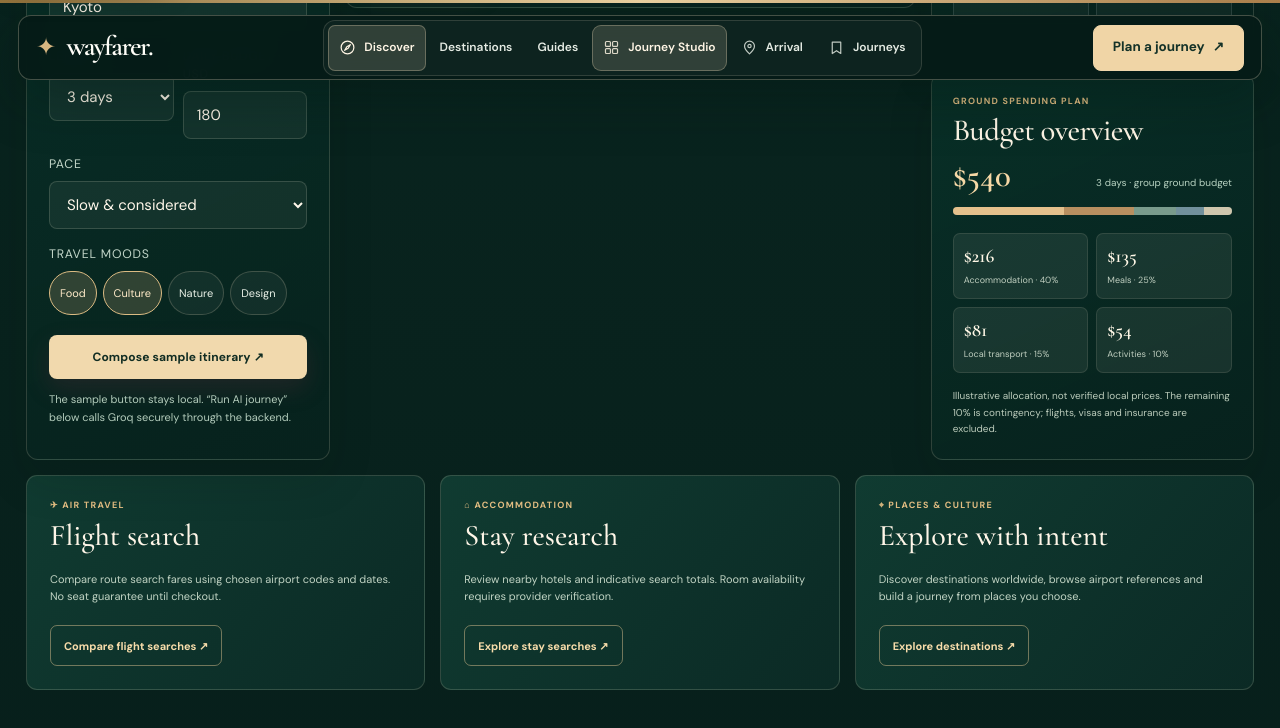
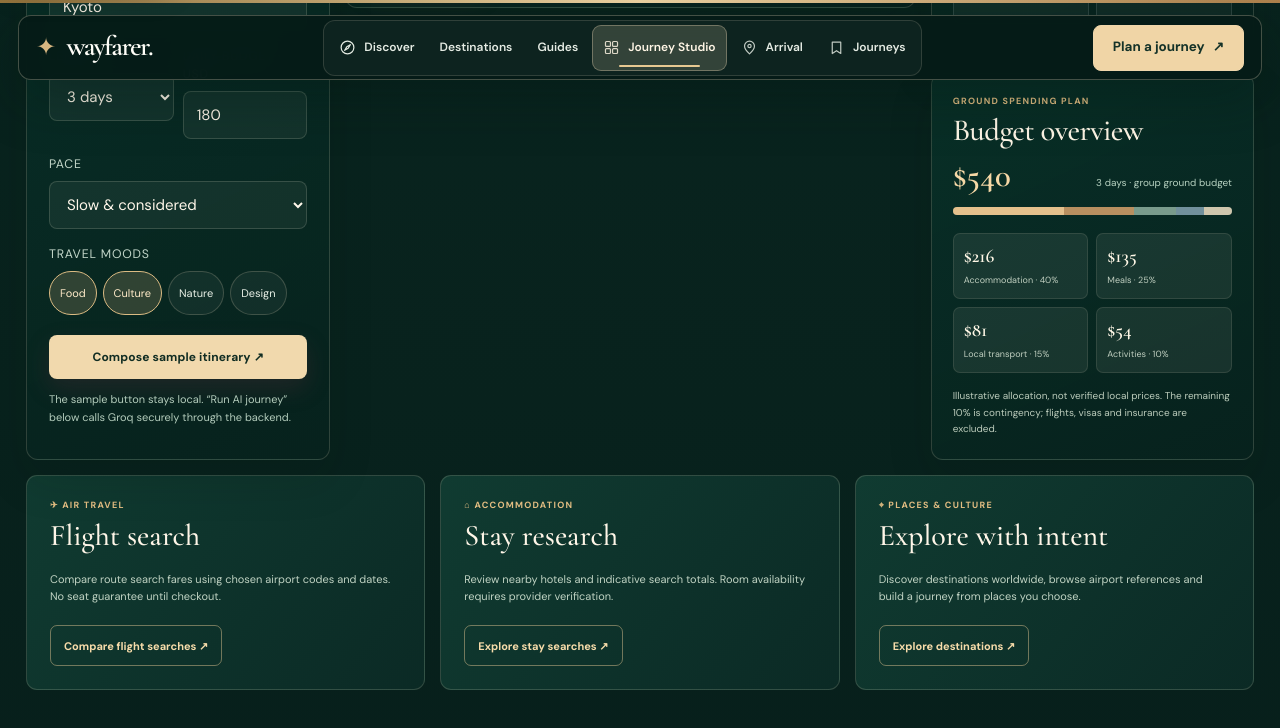
Before and after one commit to teldigi5-wq/wayfarer-world-travel, a website: page index.html in a window 1280 px wide. Both pictures are taken after a click on the button "Start exploring ↗". Shown: the part 1193-1921 px from the top of the page. Drawn offline with nearby package versions, Linux system fonts and the light colour scheme; a web font is replaced by a local one.

Commit message:
fix(nav): distinguish selected route from hover and touch states

```diff
--- a/premium-refinement.css
+++ b/premium-refinement.css
@@ -13,8 +13,28 @@
 .nav .brand{font-weight:600;flex-shrink:0}
 .nav .nav-links{margin-inline:auto;gap:3px;background:rgba(255,250,233,.035);border-color:rgba(252,241,213,.14);}
 .nav .nav-links button{font-size:clamp(.75rem,.86vw,.83rem);font-weight:600;letter-spacing:0;min-height:46px;padding:11px clamp(10px,1vw,17px);color:#e4ebe3;}
-.nav .nav-links button.active,.nav .nav-links button[aria-current="page"]{background:rgba(244,226,193,.15);color:#fff6e5;box-shadow:inset 0 0 0 1px rgba(245,225,189,.29);}
-.nav .nav-links button:hover:not(.active){color:#fff7e9;background:rgba(244,226,193,.09);}
+/* Only the actual route receives the active treatment.
+   Hover must never look like a second selected page, especially on touch. */
+.nav .nav-links button{position:relative;box-shadow:none;}
+.nav .nav-links button.active:not([aria-current="page"]){background:transparent;color:#e4ebe3;box-shadow:none;}
+.nav .nav-links button[aria-current="page"]{
+ background:rgba(244,226,193,.16);color:#fff6e5;
+ box-shadow:inset 0 0 0 1px rgba(245,225,189,.32);
+}
+.nav .nav-links button[aria-current="page"]::after{
+ content:"";position:absolute;bottom:4px;left:20%;right:20%;height:2px;
+ border-radius:2px;background:#e8c992;pointer-events:none;
+}
+@media(hover:hover) and (pointer:fine){
+ .nav .nav-links button:hover:not([aria-current="page"]){
+  color:#f2eee4;background:rgba(244,226,193,.045);box-shadow:none;
+ }
+}
+@media(hover:none){
+ .nav .nav-links button:hover:not([aria-current="page"]){
+  color:#e4ebe3;background:transparent;box-shadow:none;
+ }
+}
 .nav .nav-utility{flex:0 0 auto;display:flex;align-items:center;gap:0}
 .nav .nav-plan{display:inline-flex;align-items:center;justify-content:center;gap:8px;min-height:46px;padding:11px 19px;border-radius:8px;border:1px solid #efd6ab;background:#f0d5a6;color:#143228;font:700 .84rem/1.25 'DM Sans',sans-serif;box-shadow:none;white-space:nowrap;}
 .nav .nav-plan:hover{background:#ffe8bc;border-color:#ffe8bc;transform:none;}
```
